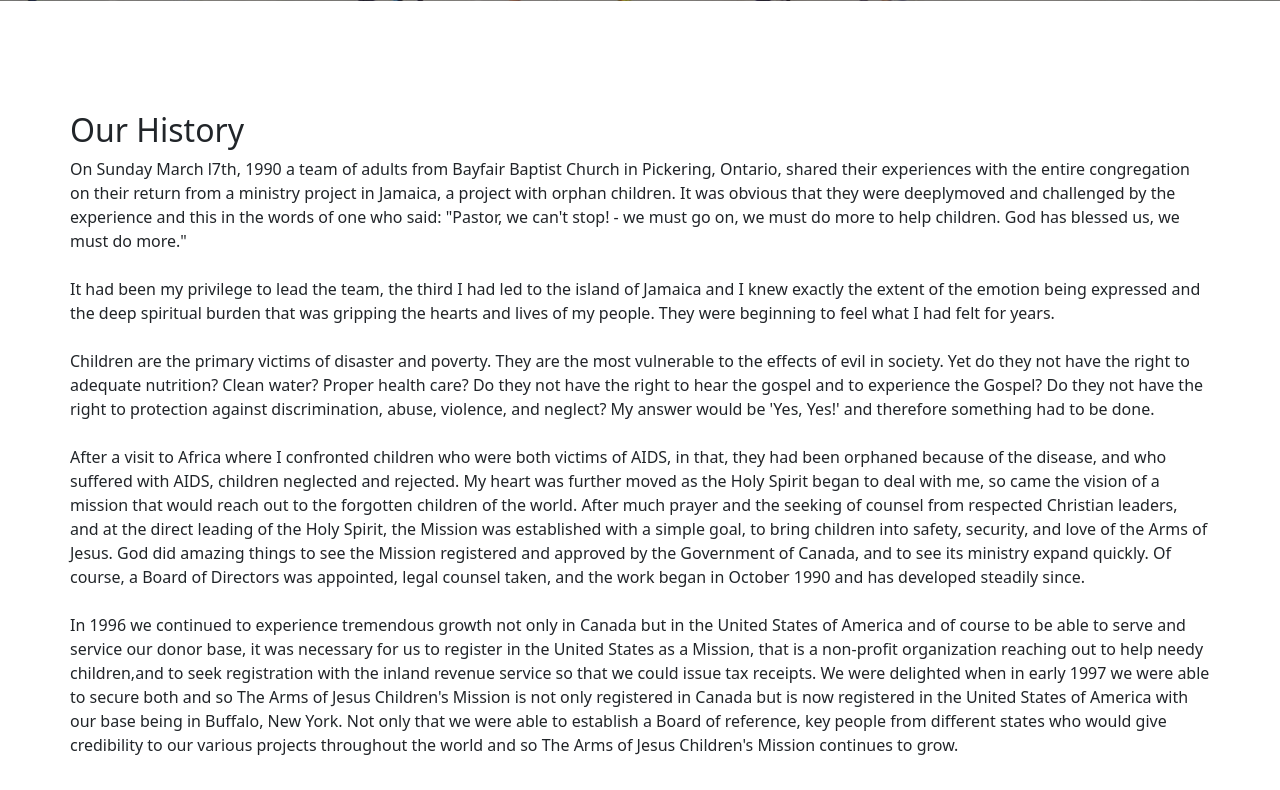
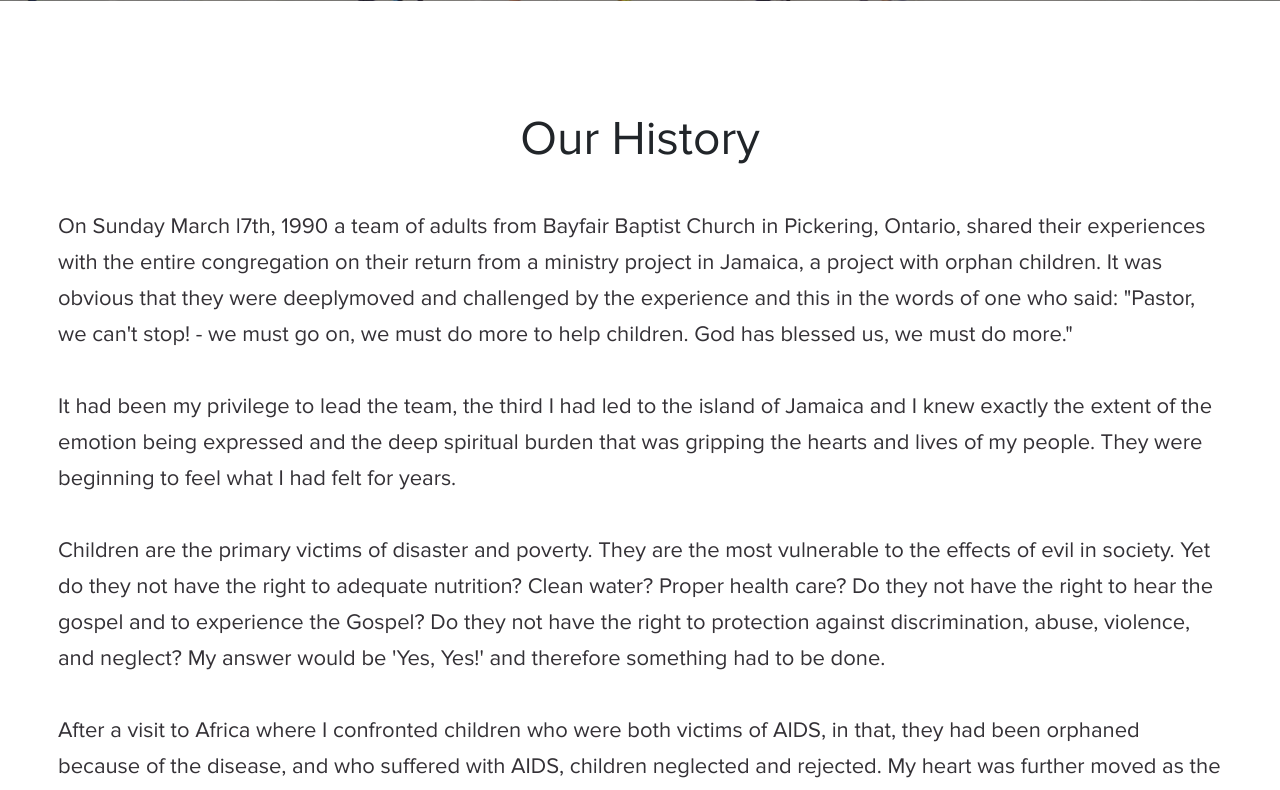
Before and after one commit to rahul-snakescript/aoj, a Django app: template aoj_app/templates/aoj_app/demo/about_histroy.html in a window 1280 px wide. Shown: the part 551-1341 px from the top of the page. Run offline with Django 3.2, Linux system fonts and the light colour scheme; the template is opened without the code that fills it, so the values that code supplies are empty; parts of the project's set-up code (start-up, migrations or seed data) failed here and were passed over; some libraries are stand-ins or nearby versions.

Commit message:
added some changes in history page

```diff
--- a/aoj_app/templates/aoj_app/demo/about_histroy.html
+++ b/aoj_app/templates/aoj_app/demo/about_histroy.html
@@ -108,10 +108,13 @@
             <h2>{{data.title}}</h2>
             <p>{{ data.body|safe }}</p>
             {% endfor %}
-            <br>
-            <br>
-            <br>
+          </div>
+        </div>
+      </div>
       {% else %}
+      <div class="row">
+        <div class="col-md-12">
+          <div class="history_item">
             <h2>Our History</h2>
             <p>On Sunday March l7th, 1990 a team of adults from Bayfair Baptist Church in Pickering, Ontario, shared their experiences
               with the entire congregation on their return from a ministry project in Jamaica, a project with orphan children. It was
```
